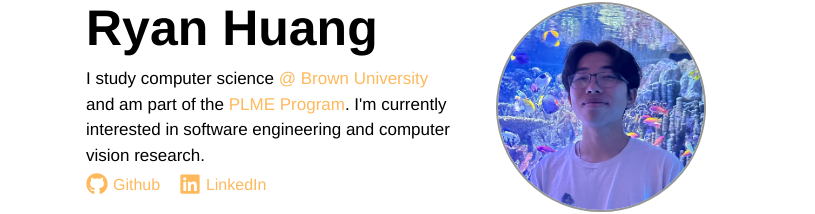
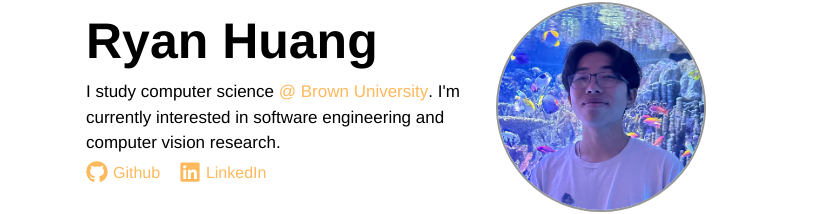
Before and after one commit to ryanhuang8/ryanhuang.dev, a React (Vite) app: page / in a window 1280 px wide. Shown: the part 135-349 px from the top of the page, without its empty margins (244-1059 px from the left). Built offline with nearby package versions, Linux system fonts and the light colour scheme; a web font is replaced by a local one.

Commit message:
feat: edited header

```diff
--- a/src/components/startPage/Introduction.tsx
+++ b/src/components/startPage/Introduction.tsx
@@ -13,10 +13,10 @@ function Introduction() {
           I study computer science{" "}
           <a href="https://www.brown.edu/" target="_blank">
             @ Brown University
-          </a>{" "}
+          {/* </a>{" "}
           and am part of the{" "}
           <a href="https://plme.med.brown.edu/" target="_blank">
-            PLME Program
+            PLME Program */}
           </a>
           . I'm currently interested in software engineering and computer vision research.
         </div>
```
